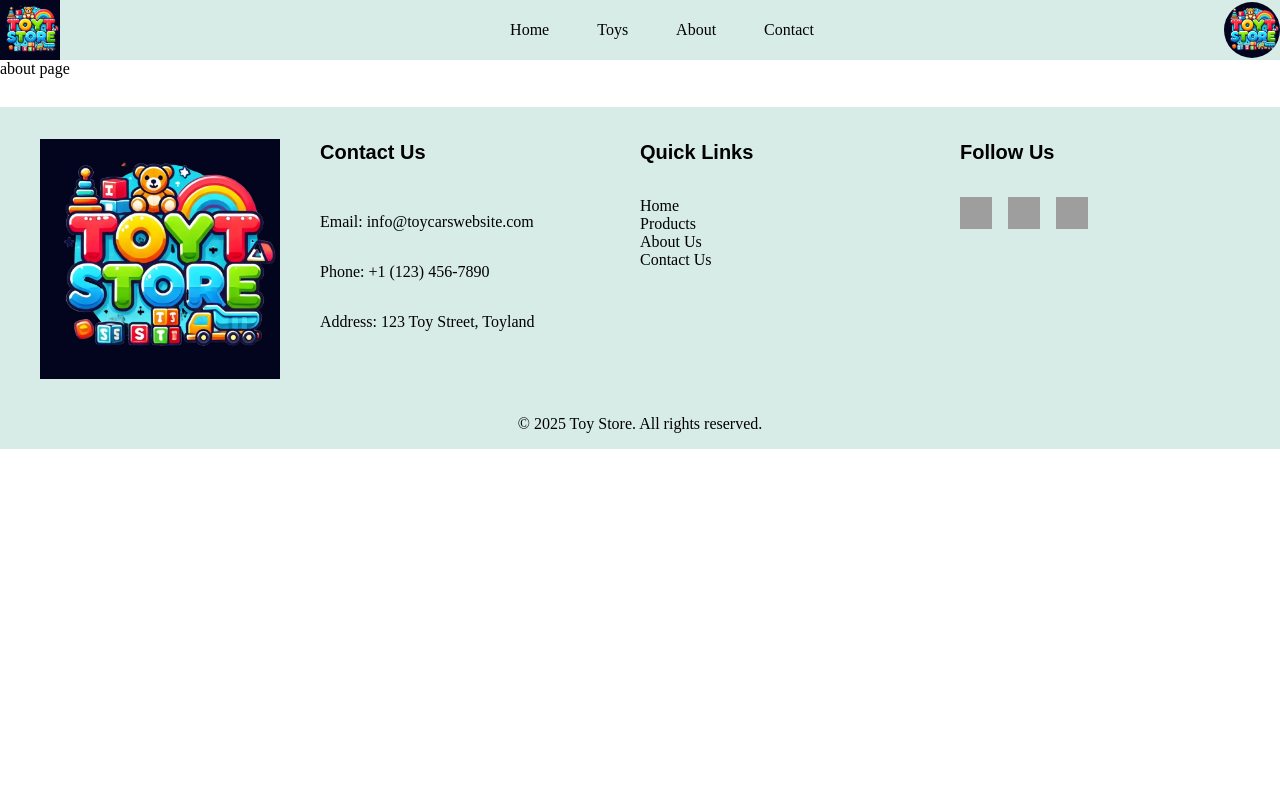
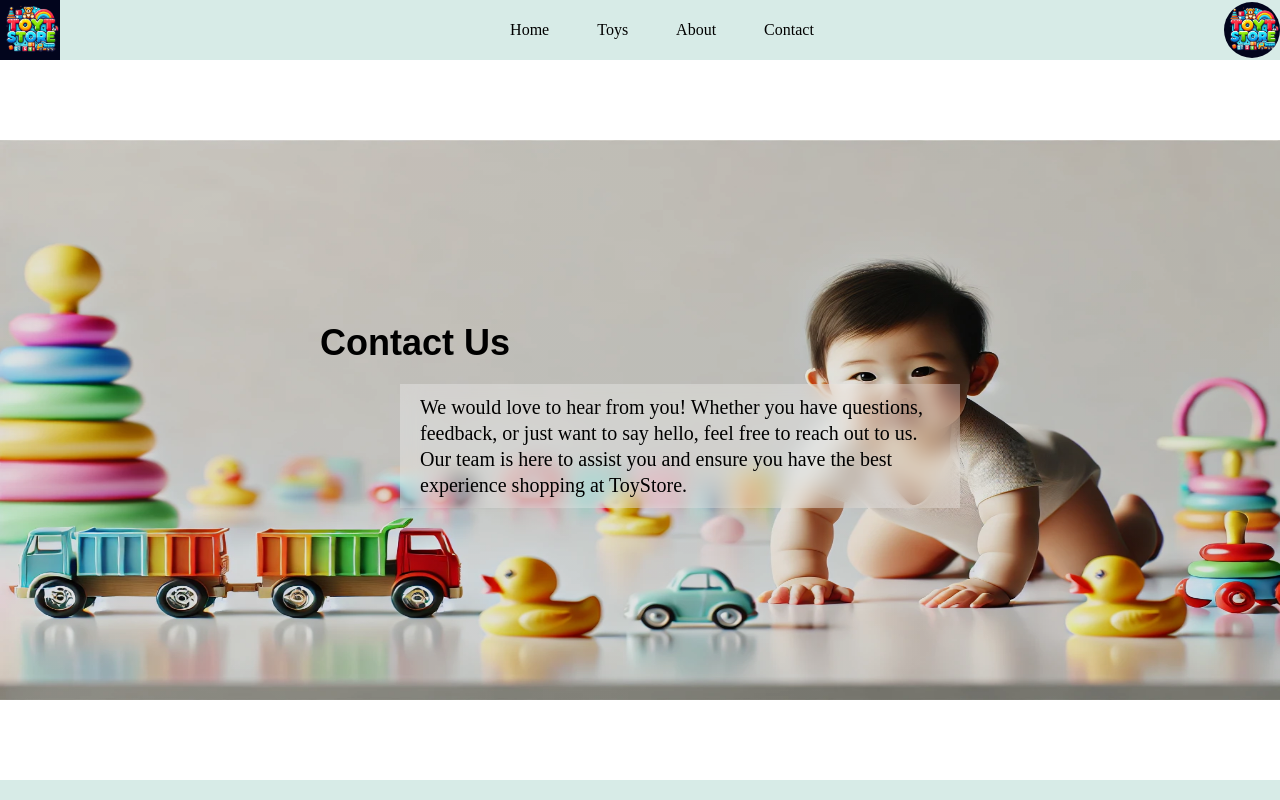
Before and after one commit to dev-nirob1/toy-store-vue, a Vue app: page /about in a window 1280 px wide. Shown: the top 800 px of the page. Built offline with nearby package versions, Linux system fonts and the light colour scheme; grey boxes are pictures that could not be loaded.

Commit message:
banner for aboutPage and Contact page

```diff
--- /dev/null
+++ b/src/components/widgets/SharedBanner.vue
@@ -0,0 +1,61 @@
+<script setup lang="ts">
+import BaseParagraph from '../element/BaseParagraph.vue';
+import BaseTitle from '../element/BaseTitle.vue';
+
+</script>
+
+<template>
+  <section class="shared-banner my-5 relative">
+    <img src="/banner.webp" alt="" />
+    <div class="banner-content flex align-center justify-center">
+      <div class="content">
+        <BaseTitle>
+          Contact Us
+        </BaseTitle>
+        <BaseParagraph class="ml-5">
+          We would love to hear from you! Whether you have questions, feedback, or just want to say hello, feel free to
+          reach out to us. Our team is here to assist you and ensure you have the best experience shopping at ToyStore.
+        </BaseParagraph>
+      </div>
+    </div>
+  </section>
+</template>
+<style scoped>
+.shared-banner {
+  height: 70vh;
+  width: 100%;
+  position: relative;
+}
+
+.shared-banner img {
+  width: 100%;
+  height: 100%;
+}
+
+
+.banner-content {
+  background-image: linear-gradient(rgba(0, 0, 0, 0.1), rgba(0, 0, 0, 0.1));
+  width: 100%;
+  height: 100%;
+  position: absolute;
+  top: 0;
+  left: 0;
+}
+
+.banner-content .content {
+  max-width: 50%;
+}
+
+.banner-content .content h3 {
+  margin: 10px 0;
+}
+
+.banner-content .content p {
+  background: #fff;
+  background-color: rgba(255, 255, 255, 0.3);
+  backdrop-filter: blur(10px);
+  padding: 10px 20px;
+  font-size: 20px;
+  line-height: 1.3;
+}
+</style>
--- a/src/zems/front/pages/AboutPage.vue
+++ b/src/zems/front/pages/AboutPage.vue
@@ -1,16 +1,19 @@
 <script setup>
-import { ref, watchEffect } from 'vue';
-import { useRoute } from 'vue-router';
-const route = useRoute()
-const pageName = ref()
+import SharedBanner from '@/components/widgets/SharedBanner.vue';
 
-watchEffect(() => {
-  pageName.value = route.params.page;
+// import { ref, watchEffect } from 'vue';
+// import { useRoute } from 'vue-router';
+// const route = useRoute()
+// const pageName = ref()
 
-})
+// watchEffect(() => {
+//   pageName.value = route.params.page;
+
+// })
 </script>
 
 <template>
-  about page
-  <h1>{{ pageName }}</h1>
+ <div class="container">
+  <SharedBanner></SharedBanner>
+ </div>
 </template>
--- a/src/zems/front/pages/ContactPage.vue
+++ b/src/zems/front/pages/ContactPage.vue
@@ -1,3 +1,10 @@
+<script setup>
+import SharedBanner from '@/components/widgets/SharedBanner.vue';
+
+</script>
+
 <template>
-    contact page
+   <div class="container">
+    <SharedBanner></SharedBanner>
+   </div>
 </template>
```
